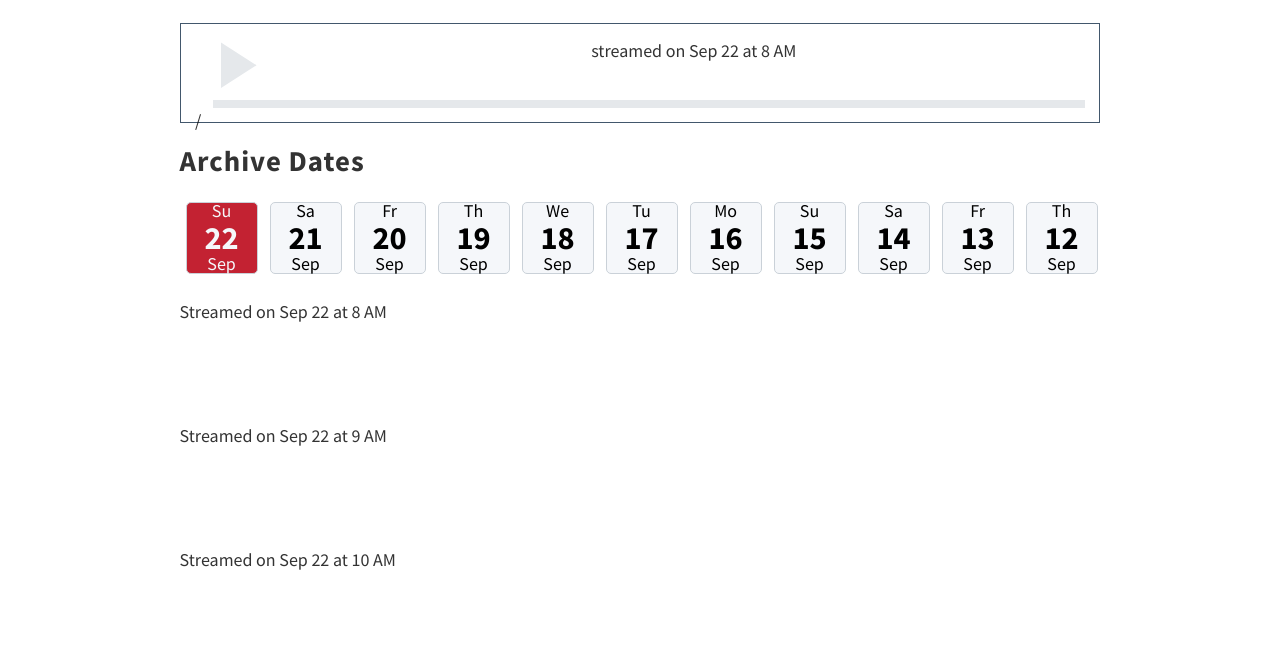
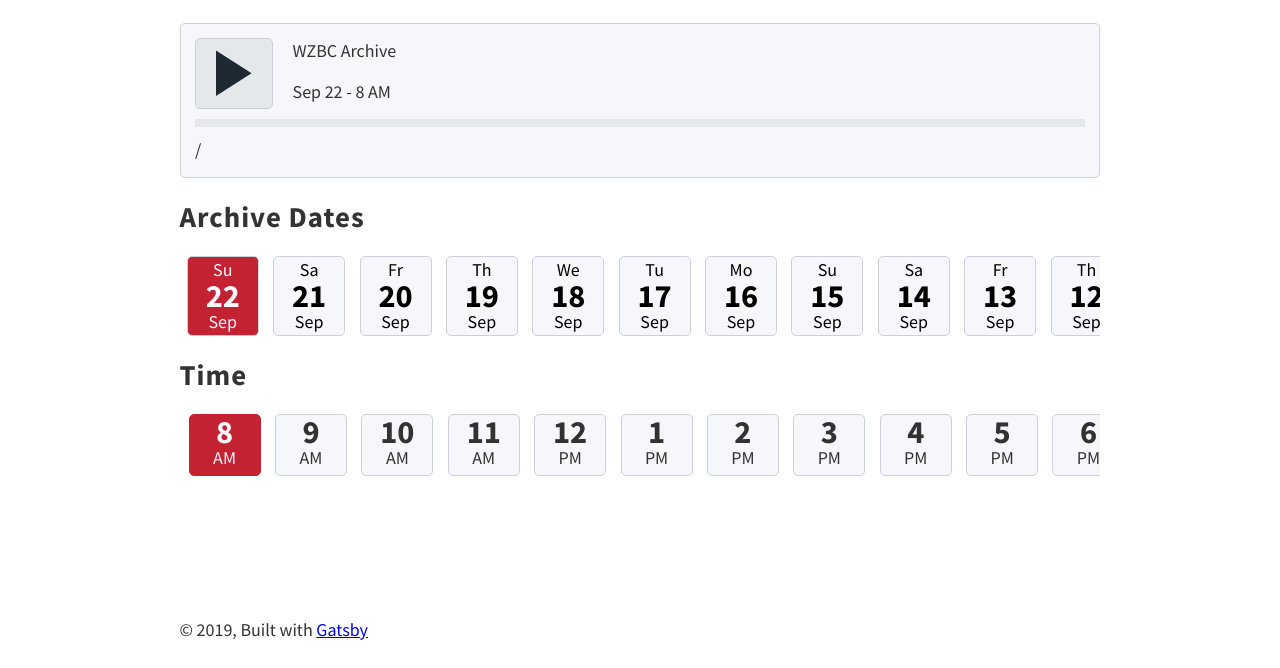
Before and after one commit to fidalgok/wzbc-archive-streaming, a Gatsby site: page / in a window 1280 px wide. Shown: the part 131-799 px from the top of the page. Built offline with nearby package versions, Linux system fonts and the light colour scheme; Gatsby itself is replaced by a stand-in of ours.

Commit message:
finish updating styling and fix bugs with displaying timestamps

```diff
--- a/src/components/AudioPlayer.js
+++ b/src/components/AudioPlayer.js
@@ -6,37 +6,52 @@ import { fancyTimeFormat } from '../dateUtils';
 
 const PlayerContainer = styled.div`
   display: grid;
-  height: 100px;
   width: 100%;
-  grid-column-gap: 20px;
+  grid-gap: 10px 20px;
+  grid-template-columns: auto 1fr;
   grid-template-areas:
     'action title'
     'action bd'
     'prog prog'
     'ft ft';
-  border: 1px solid var(--color-neutral-8);
+  border: 1px solid var(--color-neutral-3);
+  border-radius: 5px;
+  background: var(--color-neutral-1);
   padding: 0.8rem;
 `;
 const Button = styled.button`
   font-size: inherit;
+  display: flex;
   background: none;
-  border: none;
+  border: 1px solid var(--color-neutral-3);
   outline: none;
+  padding: 8px 0;
+  border-radius: 5px;
+  background: var(--color-neutral-2);
+
+  &:focus {
+    outline: none;
+  }
 `;
 const IconPause = styled(Pause)`
   height: 100%;
   cursor: pointer;
+  .secondary {
+    fill: var(--color-neutral-10);
+  }
 `;
 
 const IconPlay = styled(Play)`
   height: 100%;
   cursor: pointer;
+  .secondary {
+    fill: var(--color-neutral-10);
+  }
 `;
 const StreamInfo = styled.div`
-  grid-area: title;
+  grid-area: bd;
 `;
 const Progress = styled.div`
-  margin-left: 1rem;
   cursor: pointer;
   grid-area: prog;
   background: var(--color-neutral-2);
@@ -61,7 +76,7 @@ const PlayerControlContainer = styled.div`
 const initialState = {
   playerstatus: 'pause',
   canplay: false,
-  percentcomplete: 0,
+  percentcomplete: '0%',
   waiting: false,
   ended: false,
 };
@@ -81,13 +96,20 @@ const playerReducer = (state, action) => {
         playerstatus: state.playerstatus === 'play' ? 'pause' : 'play',
       };
     }
+    case 'streamupdate': {
+      // when a new stream is selected reset the player status to pause
+      return {
+        ...state,
+        playerstatus: 'pause',
+      };
+    }
     case 'timeupdate': {
       // do something with the updated time here
       return {
         ...state,
-        percentcomplete: `${
-          isNaN(action.payload.progress) ? 0 : action.payload.progress
-        }%`,
+        percentcomplete: isNaN(action.payload.progress)
+          ? '0%'
+          : `${action.payload.progress}%`,
       };
     }
 
@@ -105,13 +127,16 @@ const Player = ({ stream }) => {
   const playerRef = React.useRef(null);
   const progressRef = React.useRef(null);
 
+  React.useEffect(() => {
+    dispatch({ type: 'streamupdate' });
+  }, [stream.url]);
+
   function playerReady() {
-    console.log('player is ready to play');
     dispatch({ type: 'canplay' });
   }
   function handlePausePlay() {
     if (!canplay) return;
-    console.log('changing play state');
+
     if (playerstatus === 'play') {
       playerRef.current.pause();
     } else {
@@ -151,10 +176,11 @@ const Player = ({ stream }) => {
           )}
         </Button>
       </PlayerControlContainer>
+      <div style={{ gridArea: 'title' }}>WZBC Archive</div>
       <StreamInfo>
         {stream ? (
           <div>
-            streamed on {stream.formattedDate} at {stream.formattedTime}
+            {stream.formattedDate} - {stream.formattedTime}
           </div>
         ) : (
           <div>No Stream selected</div>
@@ -175,7 +201,10 @@ const Player = ({ stream }) => {
               playerRef.current.duration * (+percentcomplete.slice(0, -1) / 100)
             )
           )}{' '}
-        / {playerRef.current && fancyTimeFormat(playerRef.current.duration)}
+        /{' '}
+        {playerRef.current &&
+          canplay &&
+          fancyTimeFormat(playerRef.current.duration)}
       </div>
       <audio
         ref={playerRef}
--- a/src/components/CurrentlyPlaying.js
+++ b/src/components/CurrentlyPlaying.js
@@ -1,5 +1,5 @@
 import React from 'react';
-import styled from '@emotion/styled';
+
 import AudioPlayer from './AudioPlayer';
 
 const CurrentlyPlaying = ({ stream }) => <AudioPlayer stream={stream} />;
--- a/src/components/DatePicker.js
+++ b/src/components/DatePicker.js
@@ -28,7 +28,7 @@ const Date = styled.button`
   justify-content: center;
   align-items: center;
   scroll-snap-align: center;
-
+  padding: 0 0.4rem;
   &:focus {
     outline: none;
   }
@@ -38,7 +38,7 @@ const Date = styled.button`
     flex-direction: column;
     align-items: center;
     justify-content: center;
-    height: 4rem;
+
     width: 4rem;
     transition: background 0.12s ease;
     background: var(--color-neutral-1);
--- a/src/components/header.js
+++ b/src/components/header.js
@@ -10,6 +10,7 @@ const AppIcon = styled(WaveForm)`
 const HeaderContainer = styled.div`
   margin: 0 auto;
   max-width: 960px;
+
   padding: 1.45rem 1.0875rem;
   display: flex;
   align-items: center;
@@ -20,6 +21,7 @@ const Header = ({ siteTitle }) => (
     style={{
       background: '#1F2933',
       marginBottom: `1.45rem`,
+      alignSelf: 'stretch',
     }}
   >
     <HeaderContainer>
--- a/src/components/layout.css
+++ b/src/components/layout.css
@@ -20,6 +20,15 @@ html {
   font-family: 'Source Sans Pro', sans-serif;
   -ms-text-size-adjust: 100%;
   -webkit-text-size-adjust: 100%;
+}
+body > div {
+  height: 100vh;
+}
+body > div > div {
+  height: 100%;
+  display: flex;
+  flex-direction: column;
+  align-items: center;
 }
 body {
   margin: 0;
--- a/src/components/layout.js
+++ b/src/components/layout.js
@@ -7,7 +7,7 @@
 
 import React from 'react';
 import Helmet from 'react-helmet';
-import PropTypes from 'prop-types'
+import PropTypes from 'prop-types';
 import { useStaticQuery, graphql } from 'gatsby';
 
 import Header from './header';
@@ -35,10 +35,14 @@ const Layout = ({ children }) => {
       <Header siteTitle={data.site.siteMetadata.title} />
       <div
         style={{
-          margin: `0 auto`,
           maxWidth: 960,
+          width: '100%',
           padding: `0px 1.0875rem 1.45rem`,
           paddingTop: 0,
+          flexGrow: '1',
+          display: 'flex',
+          flexDirection: 'column',
+          justifyContent: 'space-between',
         }}
       >
         <main>{children}</main>
--- a/src/dateUtils.js
+++ b/src/dateUtils.js
@@ -56,7 +56,7 @@ function getDateStreams(date = new Date()) {
       formattedDate: formatDate(date, 'MMM dd'),
       formattedTime: formatDate(date.setHours(i), 'h aa'),
       url: baseUrl.concat(
-        `${i >= 10 ? `-${i}-00.mp3` : '-0'.concat(`${i}-00.mp3`)}`
+        i >= 10 ? `-${i}-00.mp3` : '-0'.concat(`${i}-00.mp3`)
       ),
     });
   }
@@ -65,7 +65,7 @@ function getDateStreams(date = new Date()) {
 
 export function fancyTimeFormat(seconds) {
   // Hours, minutes and seconds
-
+  if (isNaN(seconds)) return '00:00';
   const hrs = Math.floor(seconds / 3600);
   const mins = Math.floor((seconds % 3600) / 60);
   const secs = Math.floor(seconds % 60);
--- a/src/pages/index.js
+++ b/src/pages/index.js
@@ -11,16 +11,57 @@ import CurrentlyPlaying from '../components/CurrentlyPlaying';
 
 const StreamContainer = styled.div`
   display: grid;
-  grid-gap: 24px;
-  grid-auto-rows: 1fr;
+  grid-gap: 0.8rem;
+  grid-template-columns: ${({ cols }) => `repeat(${cols}, 4rem)`};
+  width: 100%;
+  overflow-x: auto;
+  margin-top: 1.2rem;
+  -ms-overflow-style: none;
+  &::-webkit-scrollbar {
+    display: none;
+  }
+  scrollbar-width: none;
+  scroll-snap-type: x proximity;
+  padding: 0 0.5rem;
+`;
+const Heading = styled.p`
+  font-size: 1.6rem;
+  font-weight: bold;
+  padding: 0;
+  margin: 1.2rem 0 1.2rem 0;
+  line-height: 1.2;
+  letter-spacing: 1px;
 `;
 
 const Stream = styled.div`
-  padding: 24px 0px;
+  border-radius: 5px;
+  display: flex;
+  flex-direction: column;
+  align-items: center;
+  justify-content: center;
+  scroll-snap-align: center;
+  width: 4rem;
+  transition: background 0.12s ease;
+  background: var(--color-neutral-1);
+  border: 1px solid var(--color-neutral-3);
+  padding: 4px 0;
+  cursor: pointer;
+  &:hover {
+    background: var(--color-neutral-2);
+  }
+
+  &.active {
+    background: var(--color-primary-5);
+    color: var(--color-neutral-white);
+    border: 1px solid var(--color-primary-5);
+    &:hover {
+      background: var(--color-primary-5);
+    }
+  }
 `;
 
-export const AudioStreamApp = props => {
-  const [streams, setStreams] = React.useState(formatStreams());
+export const AudioStreamApp = () => {
+  const [streams] = React.useState(formatStreams());
   const [streamIdx, setStreamIdx] = React.useState(0);
   const [selectedStream, setSelectedStream] = React.useState(
     streams[streamIdx].streams[0]
@@ -40,12 +81,22 @@ export const AudioStreamApp = props => {
         archive={streams}
         active={pickedDateStreams.id}
       />
-      <StreamContainer>
+      <Heading>Time</Heading>
+      <StreamContainer cols={streams[streamIdx].streams.length}>
         {pickedDateStreams.streams.map((stream, i) => (
-          <Stream key={i} onClick={() => setSelectedStream(stream)}>
-            <p>
-              Streamed on {stream.formattedDate} at {stream.formattedTime}
-            </p>
+          <Stream
+            key={i}
+            onClick={() => setSelectedStream(stream)}
+            className={
+              stream.formattedTime === selectedStream.formattedTime
+                ? 'active'
+                : ''
+            }
+          >
+            <span style={{ fontSize: '1.8rem', fontWeight: 'bold' }}>
+              {stream.formattedTime.slice(0, -3)}
+            </span>
+            <span>{stream.formattedTime.slice(-3)}</span>
           </Stream>
         ))}
       </StreamContainer>
```
